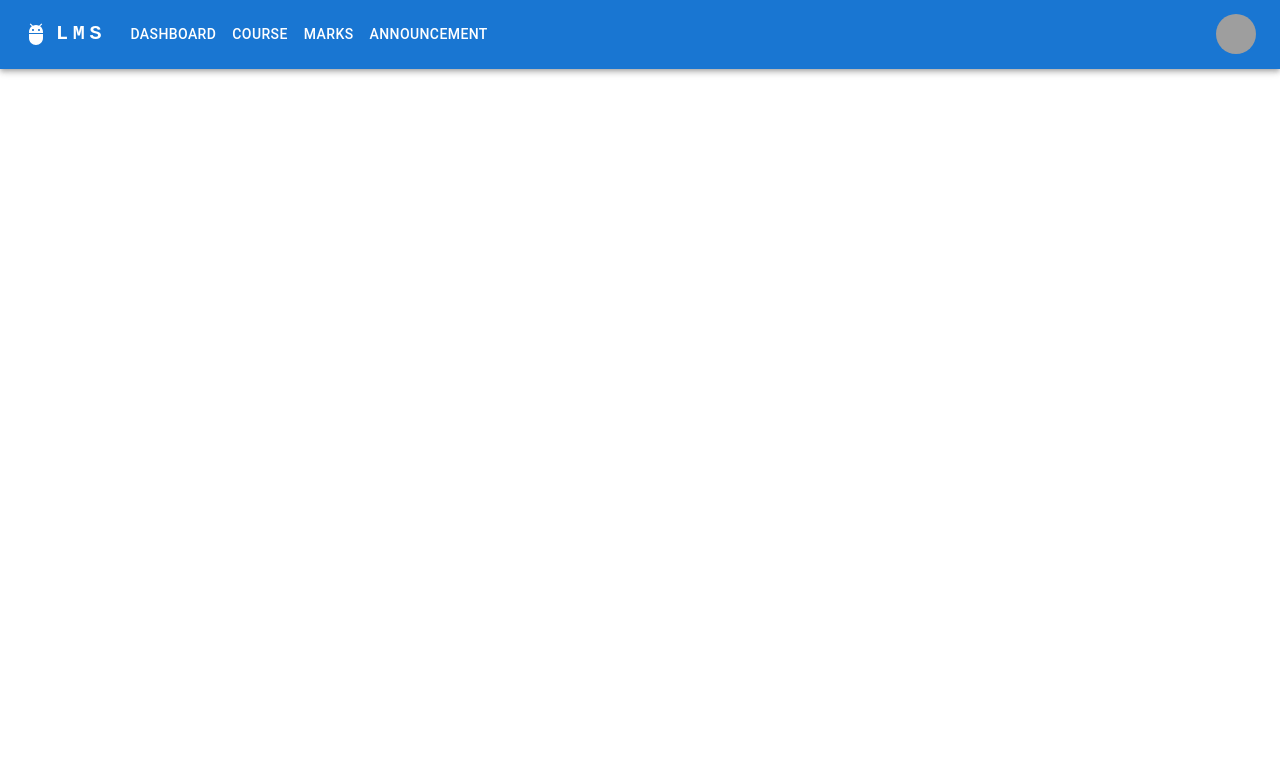
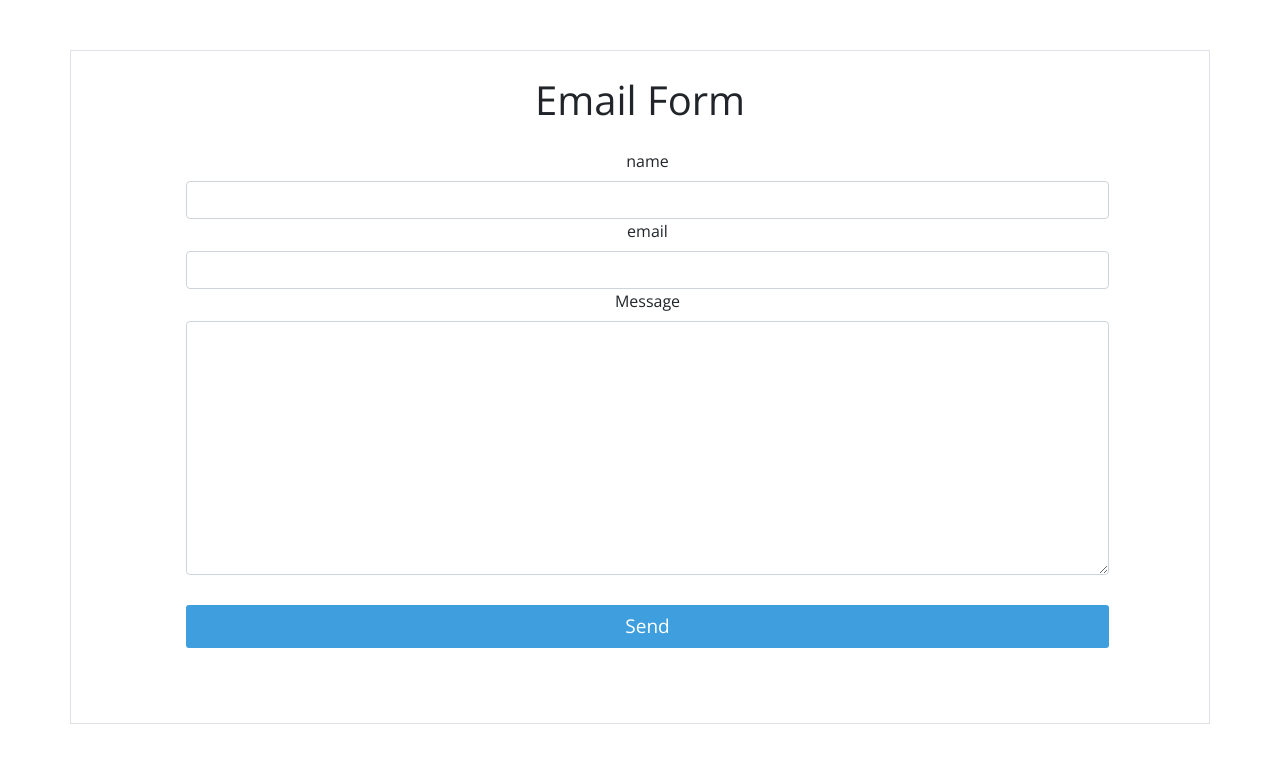
Before and after one commit to GayanMalinda99/Learning-Management-System, a React (Create React App) app in the folder lms-react-app/: page / in a window 1280 px wide. Shown: the top 762 px of the page. Built offline with nearby package versions, Linux system fonts and the light colour scheme; grey boxes are pictures that could not be loaded.

Commit message:
Added Custom Email Sender

```diff
--- a/lms-react-app/package.json
+++ b/lms-react-app/package.json
@@ -14,6 +14,7 @@
     "axios": "^0.26.1",
     "boostrap": "^2.0.0",
     "cors": "^2.8.5",
+    "emailjs-com": "^3.2.0",
     "react": "^18.0.0",
     "react-dom": "^18.0.0",
     "react-router": "^6.3.0",
--- a/lms-react-app/src/App.jsx
+++ b/lms-react-app/src/App.jsx
@@ -1,11 +1,13 @@
 import React from "react";
-import "./App.scss";
+import "./App.scss";/*
 import { Login, Register } from "./components/login/index";
 import AddCourse from "./components/course/AddCourse";
 import ResponsiveAppBar from "./components/dashboard/LecturerDashboard";
 import ViewCourses from "./components/course/ViewCourses";
 import { Routes, Route } from "react-router";
-import Panel from "./components/AnnouncementPalet/Panel";
+import Panel from "./components/AnnouncementPalet/Panel";*/
+import Mailer from "./components/AnnouncementPalet/SendEmail/Mailer";
+
 
 class App extends React.Component {
 
@@ -14,13 +16,11 @@ class App extends React.Component {
 
     return (
       <div className="App">
-        {}
-        <ResponsiveAppBar />
-        <Routes>
-          <Route path="/dashboard" element={<ViewCourses />} />
-          <Route path="/course" element={<AddCourse />} />
-          <Route path="/announcement" element={<Panel />} />
-        </Routes>
+          <Mailer/>
+
+
+
+
       </div>
     );
   }
--- a/lms-react-app/src/App.scss
+++ b/lms-react-app/src/App.scss
@@ -1,5 +1,6 @@
 
 @import url("https://fonts.googleapis.com/css?family=Open+Sans&display=swap");
+@import url("https://cdn.jsdelivr.net/npm/bootstrap@4.4.1/dist/css/bootstrap.min.css");
 
 .App {
   text-align: center;
--- /dev/null
+++ b/lms-react-app/src/components/AnnouncementPalet/SendEmail/Mailer.jsx
@@ -0,0 +1,67 @@
+
+import emaijs from 'emailjs-com'
+
+const Mailer=()=>{
+function sendEmail(e) {
+    e.preventDefault();
+    emaijs.sendForm(
+        "service_zv8gg35",
+        "template_qx35yym",
+        e.target,
+        "18N787bwLLxKrb_gs"
+        ).then(res=>{
+                console.log(res);
+        }).catch(err=>console.log(err));
+}
+
+
+    return(
+
+<div className="container border" style={{marginTop:"50px",width:'50',
+backgroudImage:`url('https://www.pexels.com/photo/gray-and-white-wallpaper-1103970/')`,
+backgroundPosition:'center',
+backgroundSize:"cover",
+
+
+}}>
+
+
+    <h1 style={{marginTop:'25px'}}>Email Form</h1>
+
+    <form
+     action=""
+     className="row"
+     style={{margin:"25px 85px 75px 100px"}}
+     onSubmit={sendEmail}
+
+
+     >
+
+
+            <label htmlFor="" >name</label>
+            <input className="form-control" type="text" name="name" id="" />
+
+            <label htmlFor="" >email</label>
+            <input className="form-control" type="email" name="user_email" id="" />
+
+            <label htmlFor="">Message</label>
+            <textarea className="form-control"  name="message" id="" cols="30" rows="10"></textarea>
+
+            <input
+             type="submit"
+             value="Send"
+             className="form-control btn btn-primary"
+             style={{marginTop:"30px"}}
+
+             />
+
+    </form>
+</div>
+
+
+
+    );
+}
+
+
+export default Mailer;
```
Also changed, not shown: 1 other file (tests, documents, lock files or other folders).
